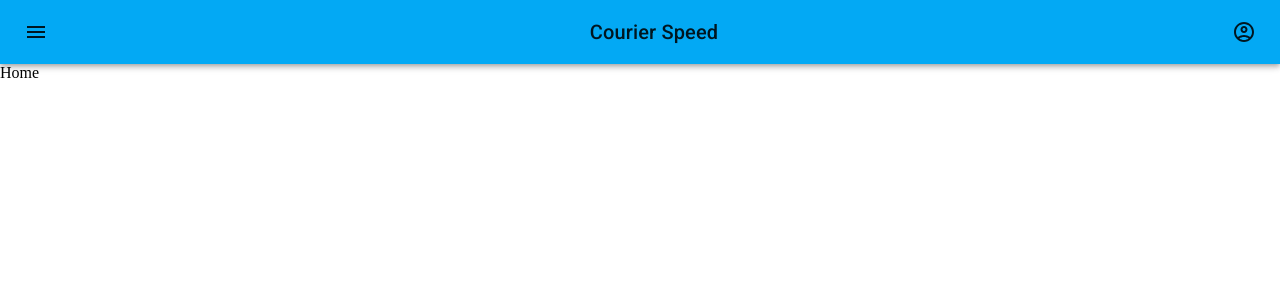
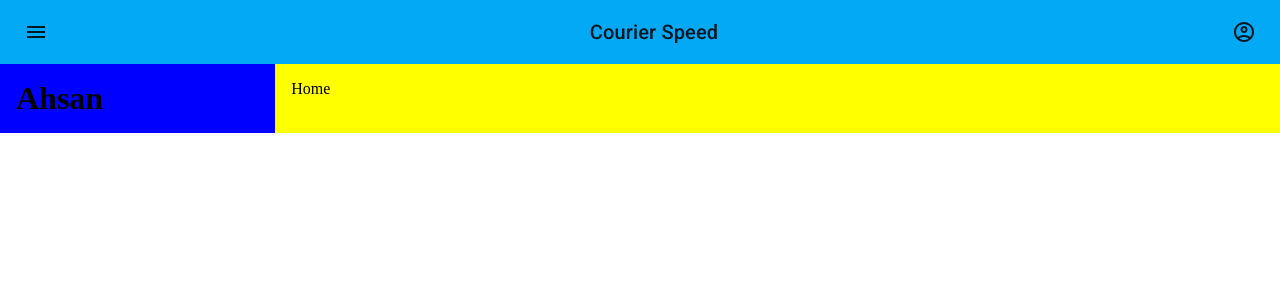
Before and after one commit to ranaahsanansar/courierspeed, a React (Create React App) app: page / in a window 1280 px wide. Shown: the top 300 px of the page. Built offline with nearby package versions, Linux system fonts and the light colour scheme.

Commit message:
Create Navbar and Main LayOut

```diff
--- a/src/MainLayout.jsx
+++ b/src/MainLayout.jsx
@@ -1,12 +1,20 @@
 import React from 'react'
 import Navbar from './components/Navbar'
 import { Outlet } from "react-router-dom";
+import Leftbar from './components/Leftbar';
+import { Box, Stack } from '@mui/material';
 
 const MainLayout = () => {
   return (
     <>
         <Navbar />
-        <Outlet />
+        <Stack direction="row" justifyContent="space-between">
+          <Leftbar />
+          <Box flex={4} bgcolor="yellow" p={2}>
+            <Outlet />
+          </Box>
+        </Stack>
+
     </>
 
   )
--- a/src/components/Leftbar.jsx
+++ b/src/components/Leftbar.jsx
@@ -1,9 +1,12 @@
 import React from 'react'
+import { Box } from '@mui/material';
 
 const Leftbar = () => {
   return (
     <>
-
+        <Box flex={1} bgcolor="blue" p={2} sx={{ display: {xs: "none" , sm:"block"}}}>
+          <h1>Ahsan</h1>
+        </Box>
     </>
   )
 }
--- a/src/components/Navbar.jsx
+++ b/src/components/Navbar.jsx
@@ -5,9 +5,14 @@ import { mobile } from './../responsive';
 import IconButton from '@mui/material/IconButton';
 import MenuIcon from '@mui/icons-material/Menu';
 import AccountCircleOutlinedIcon from '@mui/icons-material/AccountCircleOutlined';
+import { Button } from '@mui/material';
+
+
+
 // NavBar Logo
 const Logo = styled(Typography)`
     display: block;
+    /* Responsive for Mobile Screen  */
     ${mobile({
     display: "none"
 })}
@@ -15,11 +20,26 @@ const Logo = styled(Typography)`
 // Small Logo
 const ShortLogo = styled(Typography)`
     display: none;
+    /* Responsive for Mobile Screen  */
      ${mobile({
     display: "block"
 })}
 `
 
+const Logout = styled(Button)`
+    color: black;
+    align-items: center;
+    padding: 0;
+    margin-left: 2px;
+`
+
+// -------------------------------------------------------------------------
+// Functions ---------------------------------------------------------------
+// -------------------------------------------------------------------------
+
+const handleLogout = () => {
+    console.log("LogOut");
+}
 
 
 const Navbar = () => {
@@ -40,6 +60,8 @@ const Navbar = () => {
                             <ShortLogo variant='h6' component="h6" >CS</ShortLogo>
                             <AccountCircleOutlinedIcon />
 
+
+
                     </Toolbar>
                 </AppBar>
 
```
Also changed, not shown: src/components/Footer.jsx (added).
